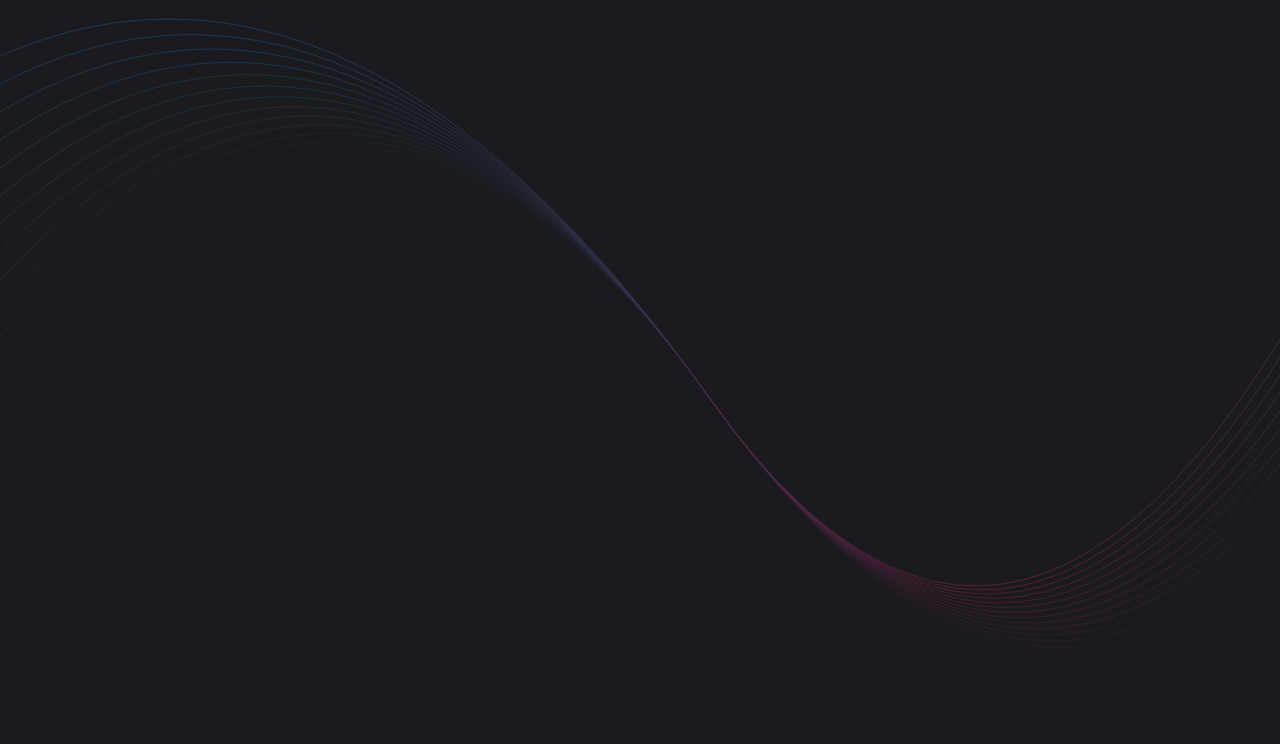
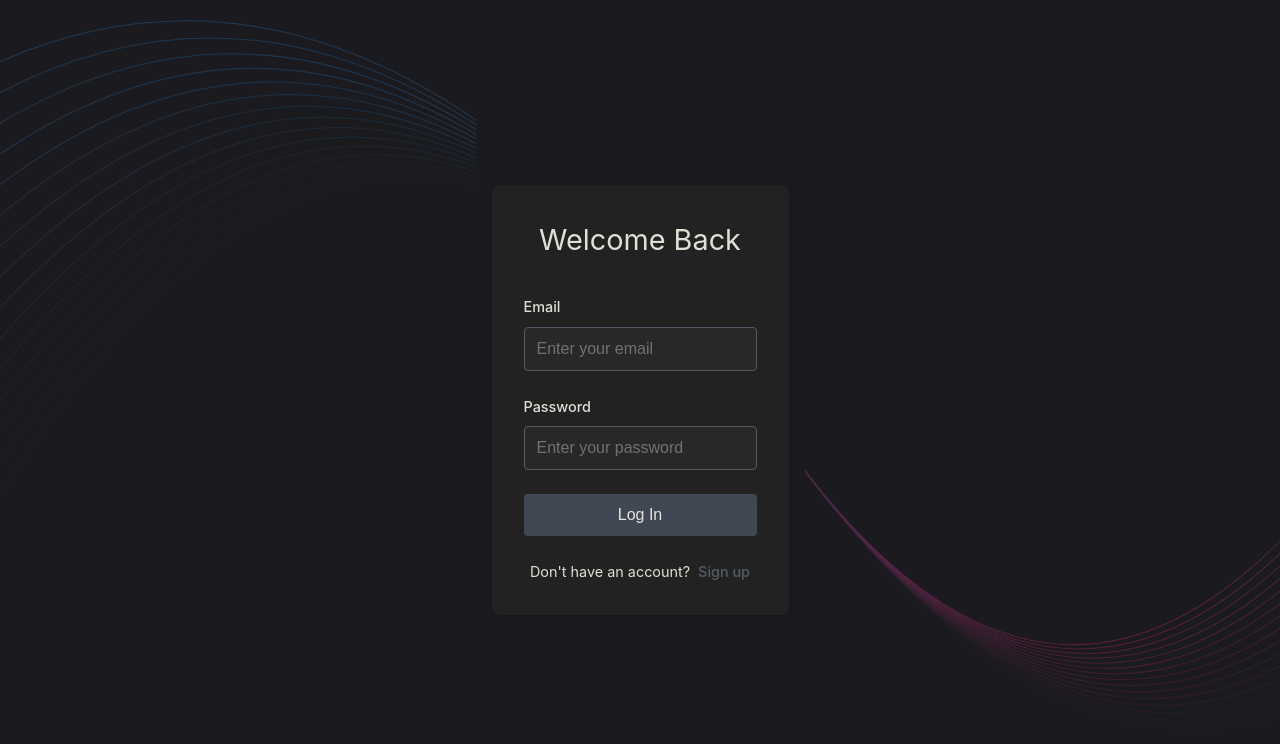
Before and after one commit to anis-dr/bader, a React (Vite) app in the folder src/renderer/: page /#/login in a window 1280 px wide. Before the commit this address had no page. Shown: the top 744 px of the page. Built offline with nearby package versions, Linux system fonts and the light colour scheme.

Commit message:
Add login and registration routes with default redirect
- Update App.tsx routing configuration
- Add LoginPage and RegisterPage components
- Set default root route to redirect to login page
- Modify dashboard route path

```diff
--- a/src/renderer/src/App.tsx
+++ b/src/renderer/src/App.tsx
@@ -1,7 +1,9 @@
 import { QueryClientProvider } from '@tanstack/react-query'
 import { QueryClient } from '@tanstack/react-query'
-import { HashRouter, Routes, Route } from 'react-router-dom'
+import { HashRouter, Routes, Route, Navigate } from 'react-router-dom'
 import { HomePage } from './pages/home'
+import { LoginPage } from './pages/login'
+import { RegisterPage } from './pages/register'
 
 const queryClient = new QueryClient()
 
@@ -10,7 +12,10 @@ const App = () => {
     <QueryClientProvider client={queryClient}>
       <HashRouter>
         <Routes>
-          <Route path="/" element={<HomePage />} />
+          <Route path="/dashboard" element={<HomePage />} />
+          <Route path="/login" element={<LoginPage />} />
+          <Route path="/register" element={<RegisterPage />} />
+          <Route path="/" element={<Navigate to="/login" replace />} />
         </Routes>
       </HashRouter>
     </QueryClientProvider>
--- /dev/null
+++ b/src/renderer/src/pages/login.tsx
@@ -0,0 +1,54 @@
+import { FormEvent, useState } from 'react'
+import { useNavigate, Link } from 'react-router-dom'
+import '../styles/login.css'
+
+export function LoginPage() {
+  const [email, setEmail] = useState('')
+  const [password, setPassword] = useState('')
+  const navigate = useNavigate()
+
+  const handleSubmit = (e: FormEvent) => {
+    e.preventDefault()
+    // TODO: Implement actual login logic
+    console.log('Login attempt with:', { email, password })
+    navigate('/dashboard')
+  }
+
+  return (
+    <div className="login-container">
+      <div className="login-box">
+        <h1>Welcome Back</h1>
+        <form onSubmit={handleSubmit} className="login-form">
+          <div className="form-group">
+            <label htmlFor="email">Email</label>
+            <input
+              type="email"
+              id="email"
+              value={email}
+              onChange={(e) => setEmail(e.target.value)}
+              required
+              placeholder="Enter your email"
+            />
+          </div>
+          <div className="form-group">
+            <label htmlFor="password">Password</label>
+            <input
+              type="password"
+              id="password"
+              value={password}
+              onChange={(e) => setPassword(e.target.value)}
+              required
+              placeholder="Enter your password"
+            />
+          </div>
+          <button type="submit" className="login-button">
+            Log In
+          </button>
+          <div className="auth-link">
+            Don&apos;t have an account? <Link to="/register">Sign up</Link>
+          </div>
+        </form>
+      </div>
+    </div>
+  )
+}
--- /dev/null
+++ b/src/renderer/src/pages/register.tsx
@@ -0,0 +1,84 @@
+import { FormEvent, useState } from 'react'
+import { useNavigate, Link } from 'react-router-dom'
+import '../styles/login.css'
+
+export function RegisterPage() {
+  const [email, setEmail] = useState('')
+  const [password, setPassword] = useState('')
+  const [confirmPassword, setConfirmPassword] = useState('')
+  const [name, setName] = useState('')
+  const navigate = useNavigate()
+
+  const handleSubmit = (e: FormEvent) => {
+    e.preventDefault()
+    if (password !== confirmPassword) {
+      alert('Passwords do not match')
+      return
+    }
+    // TODO: Implement actual registration logic
+    console.log('Registration attempt with:', { email, password, name })
+    navigate('/dashboard')
+  }
+
+  return (
+    <div className="login-container">
+      <div className="login-box">
+        <h1>Create Account</h1>
+        <form onSubmit={handleSubmit} className="login-form">
+          <div className="form-group">
+            <label htmlFor="name">Full Name</label>
+            <input
+              type="text"
+              id="name"
+              value={name}
+              onChange={(e) => setName(e.target.value)}
+              required
+              placeholder="Enter your full name"
+            />
+          </div>
+          <div className="form-group">
+            <label htmlFor="email">Email</label>
+            <input
+              type="email"
+              id="email"
+              value={email}
+              onChange={(e) => setEmail(e.target.value)}
+              required
+              placeholder="Enter your email"
+            />
+          </div>
+          <div className="form-group">
+            <label htmlFor="password">Password</label>
+            <input
+              type="password"
+              id="password"
+              value={password}
+              onChange={(e) => setPassword(e.target.value)}
+              required
+              placeholder="Enter your password"
+              minLength={6}
+            />
+          </div>
+          <div className="form-group">
+            <label htmlFor="confirmPassword">Confirm Password</label>
+            <input
+              type="password"
+              id="confirmPassword"
+              value={confirmPassword}
+              onChange={(e) => setConfirmPassword(e.target.value)}
+              required
+              placeholder="Confirm your password"
+              minLength={6}
+            />
+          </div>
+          <button type="submit" className="login-button">
+            Create Account
+          </button>
+          <div className="auth-link">
+            Already have an account? <Link to="/login">Log in</Link>
+          </div>
+        </form>
+      </div>
+    </div>
+  )
+}
--- /dev/null
+++ b/src/renderer/src/styles/login.css
@@ -0,0 +1,101 @@
+.login-container {
+  display: flex;
+  justify-content: center;
+  align-items: center;
+  min-height: 100vh;
+  background-color: var(--color-background);
+}
+
+.login-box {
+  background-color: var(--color-background-soft);
+  padding: 2rem;
+  border-radius: 8px;
+  box-shadow: 0 4px 6px rgba(0, 0, 0, 0.1);
+  width: 100%;
+  max-width: 400px;
+  margin: 1rem;
+}
+
+.login-box h1 {
+  color: var(--color-text);
+  text-align: center;
+  margin-bottom: 2rem;
+  font-size: 1.8rem;
+}
+
+.login-form {
+  display: flex;
+  flex-direction: column;
+  gap: 1.5rem;
+}
+
+.form-group {
+  display: flex;
+  flex-direction: column;
+  gap: 0.5rem;
+}
+
+.form-group label {
+  color: var(--color-text);
+  font-size: 0.9rem;
+  font-weight: 500;
+}
+
+.form-group input {
+  padding: 0.75rem;
+  border: 1px solid var(--ev-c-gray-1);
+  border-radius: 4px;
+  background-color: var(--color-background-mute);
+  color: var(--color-text);
+  font-size: 1rem;
+  transition: border-color 0.2s ease;
+}
+
+.form-group input:focus {
+  outline: none;
+  border-color: var(--ev-c-gray-2);
+}
+
+.form-group input::placeholder {
+  color: var(--ev-c-text-3);
+}
+
+.login-button {
+  background-color: var(--ev-c-gray-2);
+  color: var(--color-text);
+  border: none;
+  padding: 0.75rem;
+  border-radius: 4px;
+  font-size: 1rem;
+  font-weight: 500;
+  cursor: pointer;
+  transition: background-color 0.2s ease;
+}
+
+.login-button:hover {
+  background-color: var(--ev-c-gray-1);
+}
+
+.login-button:focus {
+  outline: none;
+  box-shadow: 0 0 0 2px var(--ev-c-gray-1);
+}
+
+.auth-link {
+  text-align: center;
+  color: var(--color-text);
+  font-size: 0.9rem;
+}
+
+.auth-link a {
+  color: var(--ev-c-gray-1);
+  text-decoration: none;
+  font-weight: 500;
+  margin-left: 0.25rem;
+  transition: color 0.2s ease;
+}
+
+.auth-link a:hover {
+  color: var(--color-text);
+  text-decoration: underline;
+}
```
